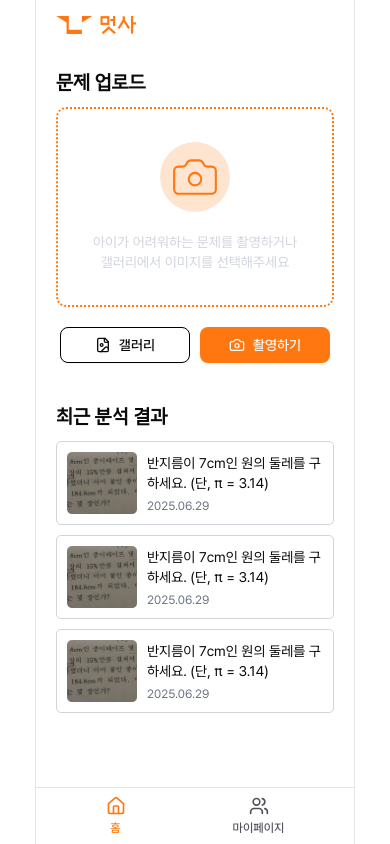
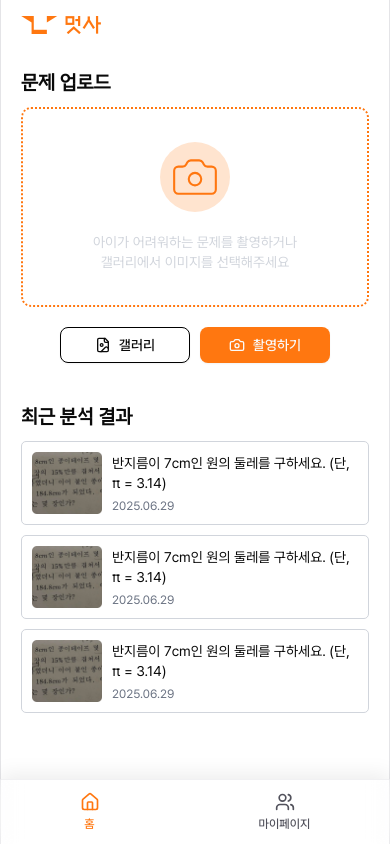
Before and after one commit to DIDIM-ai/frontend, a Next.js app: page / in a window 390 px wide. Built offline with nearby package versions, Linux system fonts and the light colour scheme.

Commit message:
style: 모바일 디바이스 대응을 위한 너비 수정

```diff
--- a/app/globals.css
+++ b/app/globals.css
@@ -9,7 +9,7 @@
 }
 
 :root {
-  --space-mobileMax: 320px;
+  --space-mobileMax: 430px;
   --radius: 0.625rem;
   --card: oklch(1 0 0);
   --card-foreground: oklch(0.145 0 0);
--- a/components/common/MenuBar.tsx
+++ b/components/common/MenuBar.tsx
@@ -34,8 +34,8 @@ export function MenuBar() {
   };
 
   return (
-    <footer className="fixed bottom-0 left-1/2 transform -translate-x-1/2 w-full max-w-[calc(var(--space-mobileMax)-2px)] bg-white border-t border-zinc-200 z-50">
-      <div className="flex items-center justify-around px-4">
+    <footer className="fixed bottom-0 left-1/2 transform -translate-x-1/2 w-full max-w-[calc(var(--space-mobileMax)-2px)] backdrop-blur-md border-t border-zinc-200/50 shadow-[0_-4px_20px_rgba(0,0,0,0.08)] z-50">
+      <div className="flex items-center justify-around py-3">
         {menuItems.map((item) => {
           const Icon = item.icon;
           const active = isActive(item.path);
@@ -44,12 +44,12 @@ export function MenuBar() {
             <button
               key={item.id}
               onClick={() => handleMenuClick(item.path)}
-              className={`flex flex-col items-center justify-center py-2 px-3 rounded-lg transition-colors cursor-pointer ${
-                active ? 'text-primary' : 'text-zinc-600 hover:text-zinc-900 hover:bg-zinc-50'
+              className={`flex flex-col items-center justify-center rounded-xl transition-all duration-200 cursor-pointer ${
+                active ? 'text-primary' : 'text-zinc-600 hover:text-zinc-900'
               }`}
             >
-              <Icon size={20} />
-              <span className="text-xs mt-1 font-medium">{item.label}</span>
+              <Icon size={20} className="mb-1" />
+              <span className="text-xs font-medium">{item.label}</span>
             </button>
           );
         })}
```
